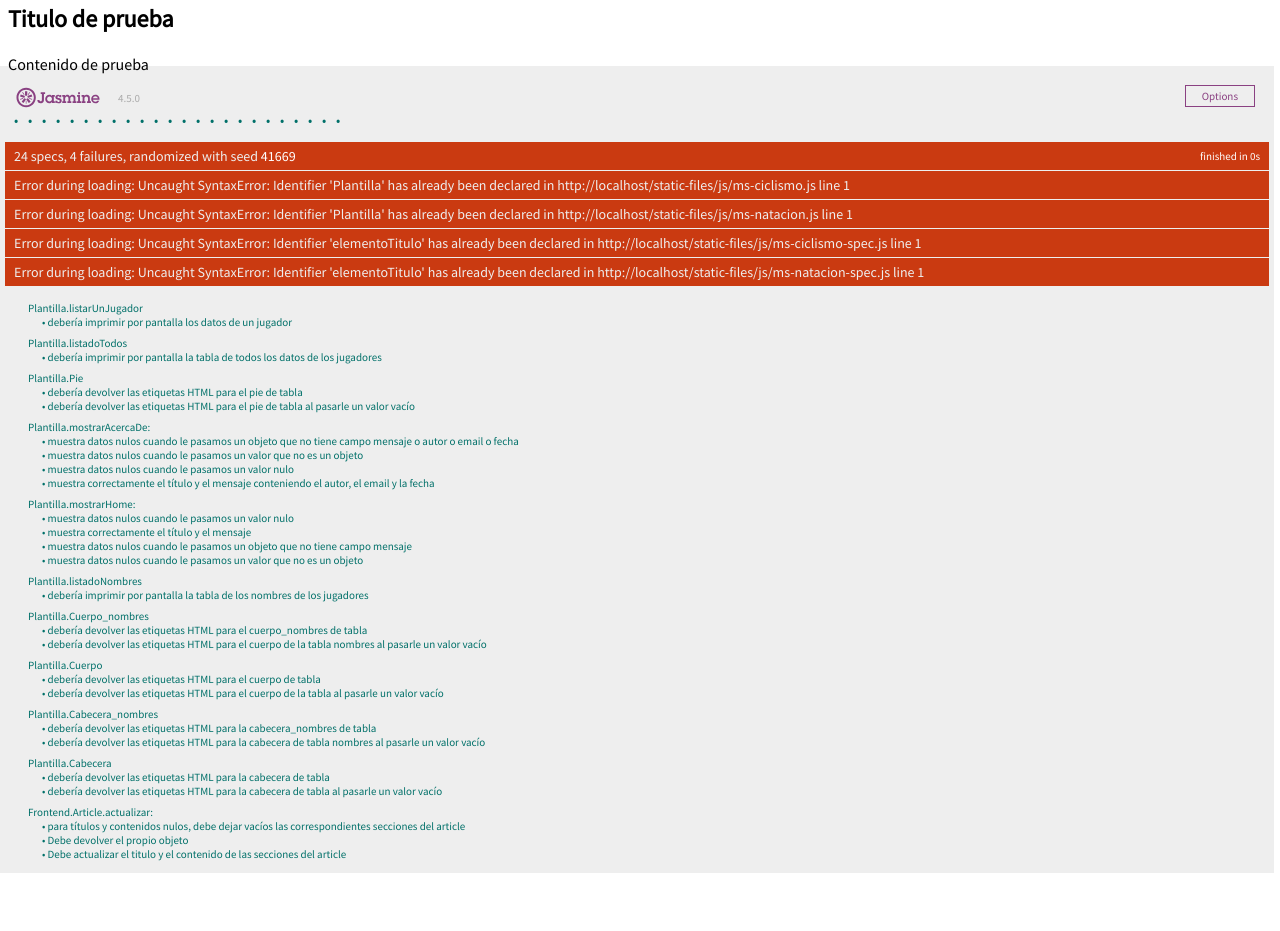
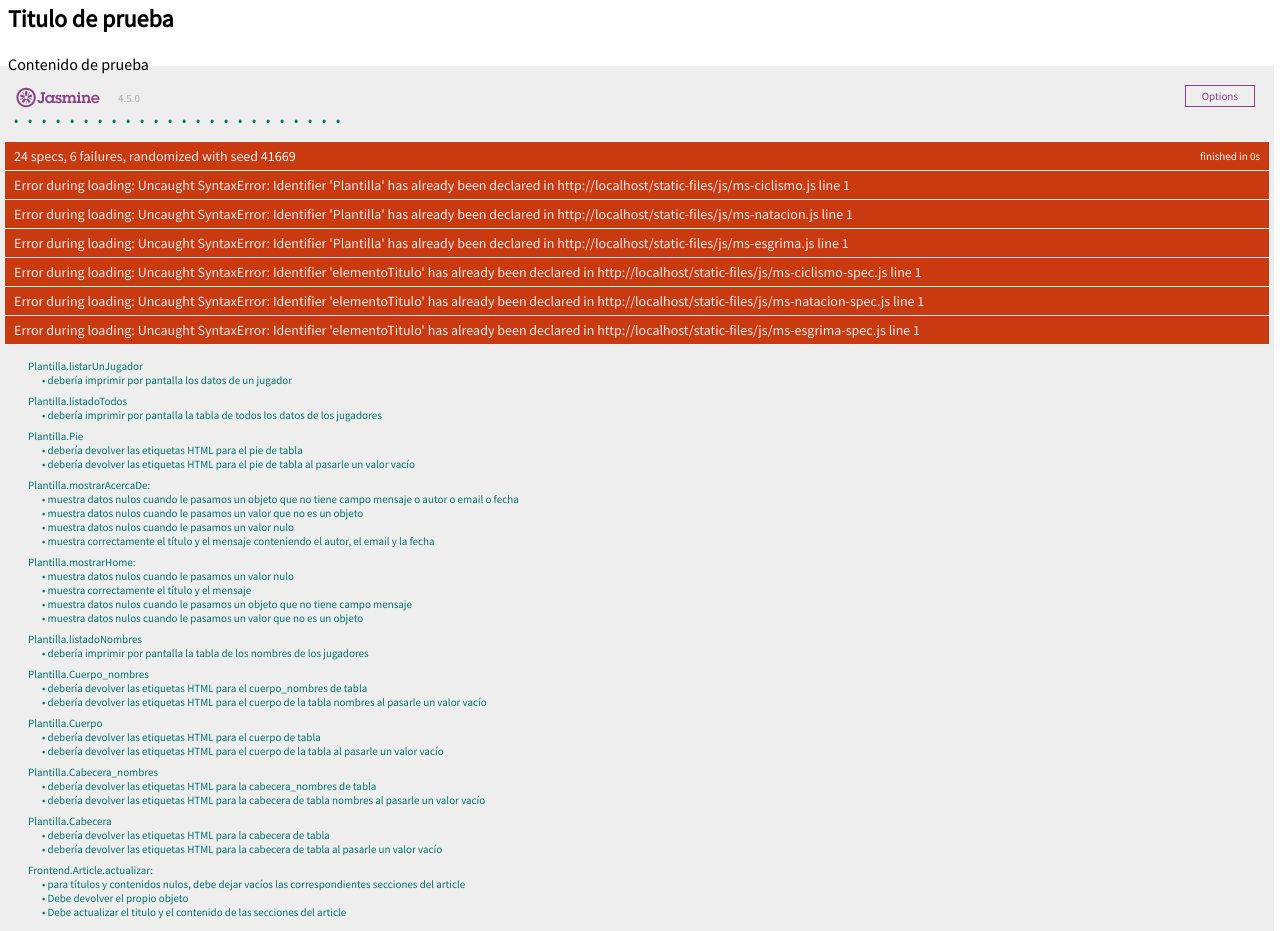
Before and after one commit to UJA-DAGIL-22-23/d-agil-2022-2023-practica-4-lorena_elena_jose_modesto_juanfran, a website with bundled scripts: page front-end/static-files/index.html in a window 1280 px wide. Shown: the part 814-1745 px from the top of the page. Before the commit the page ends 1687 px from the top, so only its background shows below. Built offline with nearby package versions, Linux system fonts and the light colour scheme.

Commit message:
CAMBIOS VARIOS EN EL INDEX

```diff
--- a/front-end/static-files/index.html
+++ b/front-end/static-files/index.html
@@ -188,6 +188,8 @@
     <script src="js/ms-tenisDeMesa.js"></script>
     <script src="js/ms-ciclismo.js"></script>
     <script src="js/ms-natacion.js"></script>
+    <script src="js/ms-escalada.js"></script>
+    <script src="js/ms-esgrima.js"></script>
 
 
     <!-- Cargamos ficheros spec con los tests -->
@@ -195,7 +197,8 @@
     <script src="js/ms-tenisDeMesa-spec.js"></script>
     <script src="js/ms-ciclismo-spec.js"></script>
     <script src="js/ms-natacion-spec.js"></script>
-
+    <script src="js/ms-esgrima-spec.js"></script>
+    <script src="js/ms-escalada-spec.js"></script>
 
 </body>
 
```
